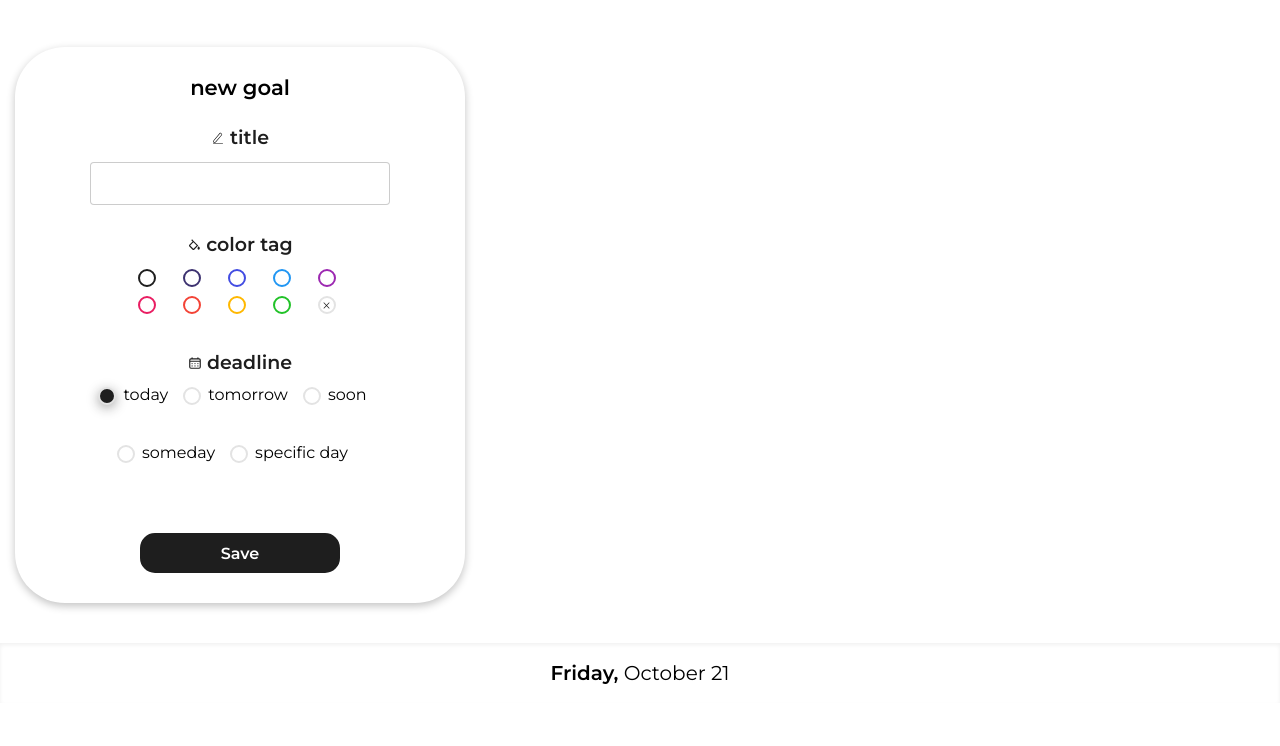
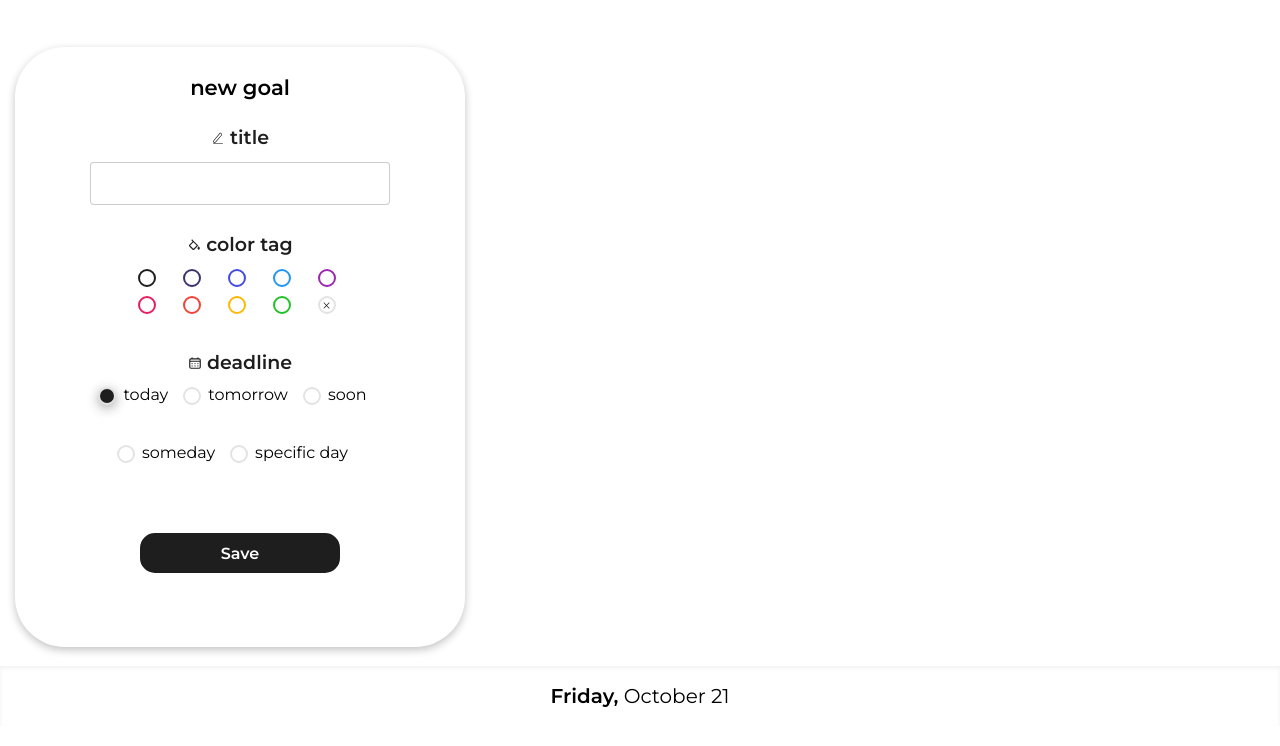
Before and after one commit to Pozzitive11/Todo-list, a website built with webpack: page index.html in a window 1280 px wide. Shown: the part 74-820 px from the top of the page. Built offline with nearby package versions, Linux system fonts and the light colour scheme.

Commit message:
fix create form

```diff
--- a/scss/_create-task.scss
+++ b/scss/_create-task.scss
@@ -4,7 +4,7 @@
   box-shadow: rgba(0, 0, 0, 0.24) 0px 3px 8px;
   background-color: $color-white;
   max-width: 450px;
-  height: 100%;
+  height: 600px;
   margin-right: 30px;
   transition: transform 0.6s ease-in-out;
 
```
Also changed, not shown: dist/css/style.css, 1 other file.
